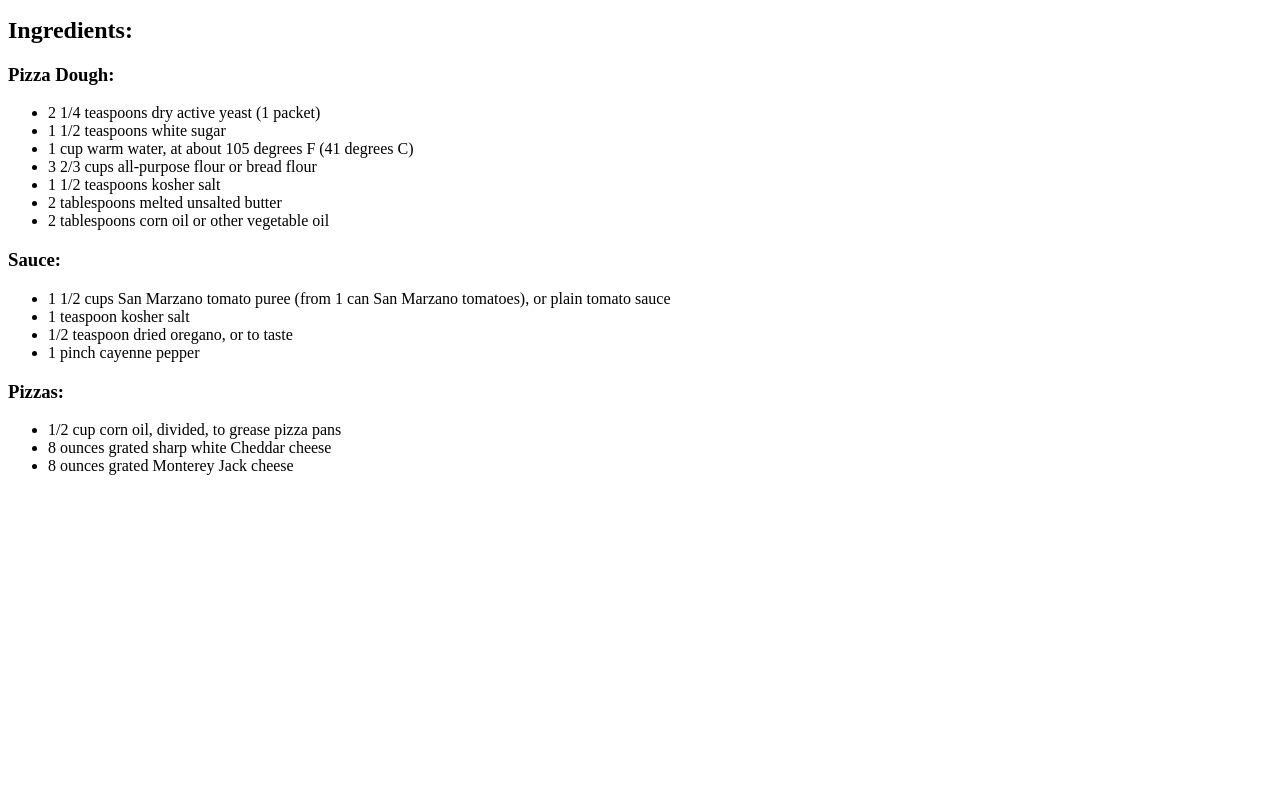
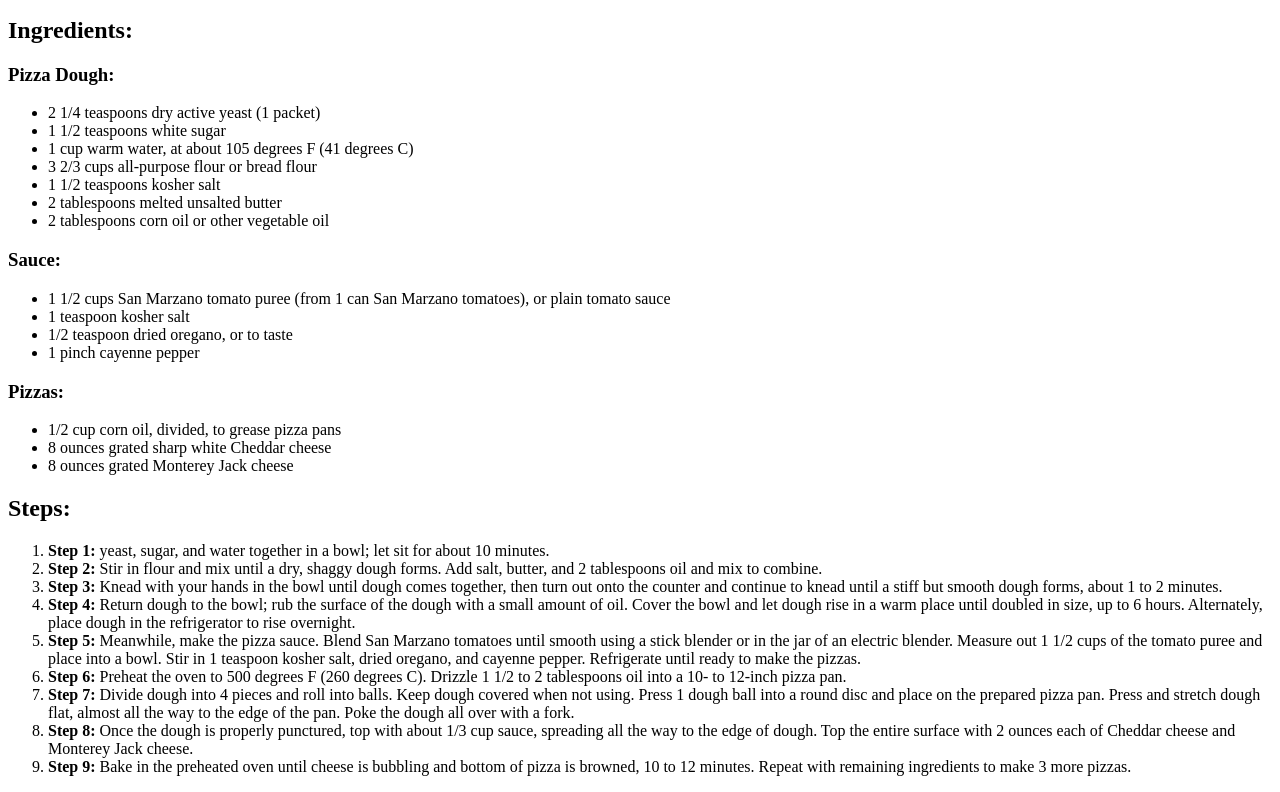
Before and after one commit to ASLTE0452/odin-recipes, a plain HTML site: page recipes/pizza.html in a window 1280 px wide. Shown: the part 702-1494 px from the top of the page. Before the commit the page ends 1193 px from the top, so only its background shows below. Drawn offline with Linux system fonts and the light colour scheme.

Commit message:
Add steps to pizza recipe

```diff
--- a/recipes/pizza.html
+++ b/recipes/pizza.html
@@ -37,5 +37,25 @@
             <li>8 ounces grated sharp white Cheddar cheese</li>
             <li>8 ounces grated Monterey Jack cheese</li>
         </ul>
+        <h2>Steps:</h2>
+        <ol>
+            <li><strong>Step 1: </strong> yeast, sugar, and water together in a bowl; let sit for about 10 minutes.</li>
+            <li><strong>Step 2: </strong>Stir in flour and mix until a dry, shaggy dough forms. Add salt, butter,
+                and 2 tablespoons oil and mix to combine. </li>
+            <li><strong>Step 3: </strong>Knead with your hands in the bowl until dough comes together, then turn out
+                onto the counter and continue to knead until a stiff but smooth dough forms, about 1 to 2 minutes.</li>
+            <li><strong>Step 4: </strong>Return dough to the bowl; rub the surface of the dough with a small amount of
+                oil. Cover the bowl and let dough rise in a warm place until doubled in size, up to 6 hours. Alternately, place dough in the refrigerator to rise overnight.</li>
+            <li><strong>Step 5: </strong>Meanwhile, make the pizza sauce. Blend San Marzano tomatoes until smooth using a
+                stick blender or in the jar of an electric blender. Measure out 1 1/2 cups of the tomato puree and place
+                into a bowl. Stir in 1 teaspoon kosher salt, dried oregano, and cayenne pepper. Refrigerate until ready to make the pizzas.</li>
+            <li><strong>Step 6: </strong>Preheat the oven to 500 degrees F (260 degrees C). Drizzle 1 1/2 to 2 tablespoons oil into a 10- to 12-inch pizza pan.</li>
+            <li><strong>Step 7: </strong>Divide dough into 4 pieces and roll into balls. Keep dough covered when not using. Press 1 dough ball into a round disc
+                 and place on the prepared pizza pan. Press and stretch dough flat, almost all the way to the edge of the pan. Poke the dough all over with a fork.</li>
+            <li><strong>Step 8: </strong>Once the dough is properly punctured, top with about 1/3 cup sauce, spreading
+                all the way to the edge of dough. Top the entire surface with 2 ounces each of Cheddar cheese and Monterey Jack cheese.</li>
+            <li><strong>Step 9: </strong>Bake in the preheated
+                oven until cheese is bubbling and bottom of pizza is browned, 10 to 12 minutes. Repeat with remaining ingredients to make 3 more pizzas.</li>
+        </ol>
     </body>
 </html>
```
